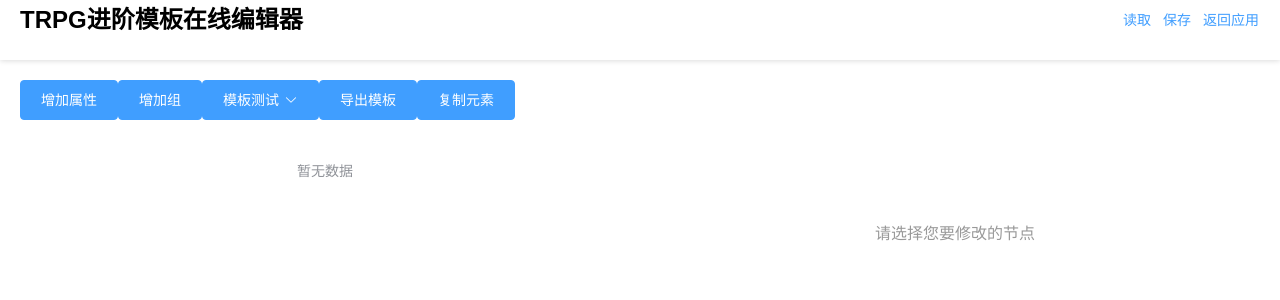
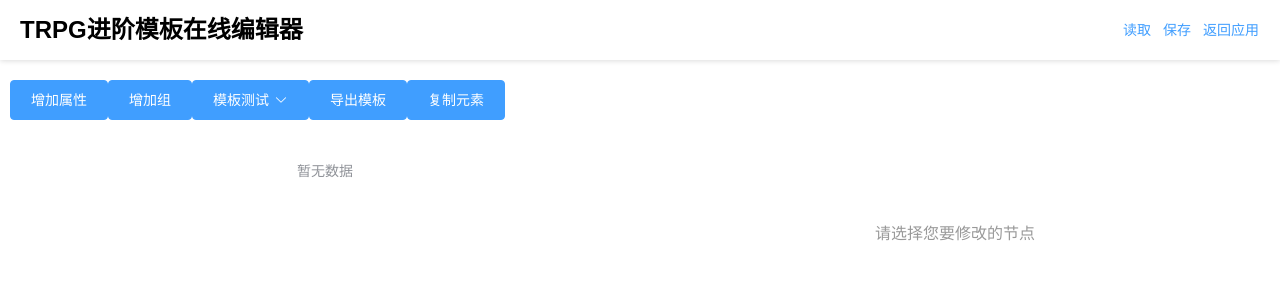
Before and after one commit to TRPGEngine/ActorTemplateEditor, a Vue app: page / in a window 1280 px wide. Shown: the top 300 px of the page. Built offline with nearby package versions, Linux system fonts and the light colour scheme.

Commit message:
增加超过一屏局部滚动

```diff
--- a/src/App.vue
+++ b/src/App.vue
@@ -86,9 +86,26 @@ export default {
 }
 </script>
 
-<style>
-.el-header {
-  box-shadow: 0px 1px 5px #dddddd;
-  padding: 10px 20px;
+<style lang="scss">
+html, body, #app {
+  height: 100vh;
+  overflow: hidden;
+}
+
+#app {
+  display: flex;
+}
+
+.el-container.is-vertical {
+  .el-header {
+    box-shadow: 0px 1px 5px #dddddd;
+    padding: 10px 20px;
+  }
+
+  .el-main {
+    overflow: hidden;
+    display: flex;
+    flex-direction: column;
+  }
 }
 </style>
--- a/src/layout/Editor.vue
+++ b/src/layout/Editor.vue
@@ -1,8 +1,6 @@
 <template>
   <el-row :gutter="20" class="editor-main">
-    <!-- 左面板 -->
-    <el-col :span="24">
-      <div class="editor-tree-action">
+    <el-row class="editor-action">
       <el-button type="primary" @click="addNode">增加属性</el-button>
       <el-button type="primary" @click="addGroup">增加组</el-button>
       <el-dropdown @command="handleTestCommand">
@@ -16,9 +14,11 @@
       </el-dropdown>
       <el-button type="primary" @click="showExportDialog">导出模板</el-button>
       <el-button type="primary" @click="copyCell">复制元素</el-button>
-      </div>
-    </el-col>
-    <el-col :span="12">
+    </el-row>
+
+    <el-row class="editor-panel">
+      <!-- 左面板 -->
+      <div class="edit-tree-panel">
         <el-tree
           :data="list"
           node-key="id"
@@ -59,11 +59,11 @@
             </el-popover>
           </span>
         </el-tree>
-    </el-col>
+      </div>
 
       <!-- 右面板 -->
-    <el-col :span="12">
-      <el-form :model="editingNodeData" label-width="80px" v-if="editingNodeData" class="edit-node-panel">
+      <div class="edit-node-panel">
+        <el-form :model="editingNodeData" label-width="80px" v-if="editingNodeData">
           <template v-if="editingNodeData.isGroup">
             <!-- 组 -->
             <el-form-item label="组名称:">
@@ -153,7 +153,8 @@
         <div class="tip" v-else>
           请选择您要修改的节点
         </div>
-    </el-col>
+      </div>
+    </el-row>
 
     <!-- 对话框 -->
     <el-dialog title="导出模板" :visible.sync="dialogExportShow">
@@ -450,7 +451,11 @@ export default {
 
 <style lang="scss">
 .editor-main {
-  .editor-tree-action {
+  display: flex;
+  flex-direction: column;
+  flex: 1;
+
+  .editor-action {
     margin-bottom: 20px;
 
     .el-button+.el-button {
@@ -458,11 +463,13 @@ export default {
     }
   }
 
-  .tip {
-    text-align: center;
-    margin-top: 80px;
-    color: #999999;
-  }
+  .editor-panel {
+    flex: 1;
+    display: flex;
+    .edit-tree-panel {
+      overflow: auto;
+      flex: 1;
+      max-height: 100%;
 
       .template-node {
         padding: 0 4px;
@@ -489,8 +496,10 @@ export default {
         background-color: #409eff;
         color: white;
       }
+    }
 
     .edit-node-panel {
+      flex: 1;
       p {
         margin: 0;
       }
@@ -503,6 +512,13 @@ export default {
         }
       }
     }
+
+    .tip {
+      text-align: center;
+      margin-top: 80px;
+      color: #999999;
+    }
+  }
 }
 
 </style>
```
Lines whose indentation alone changed are shown as unchanged.
